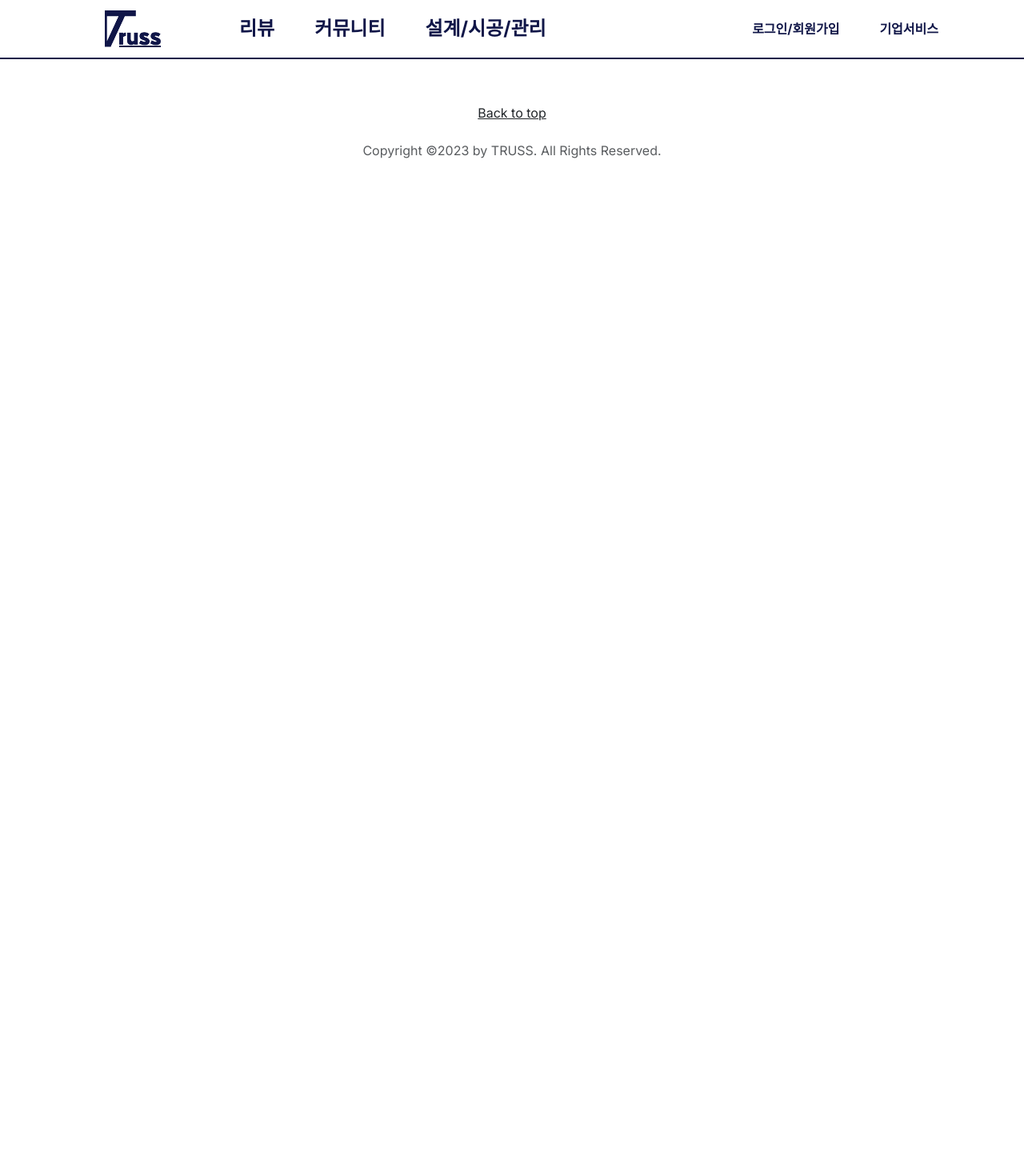
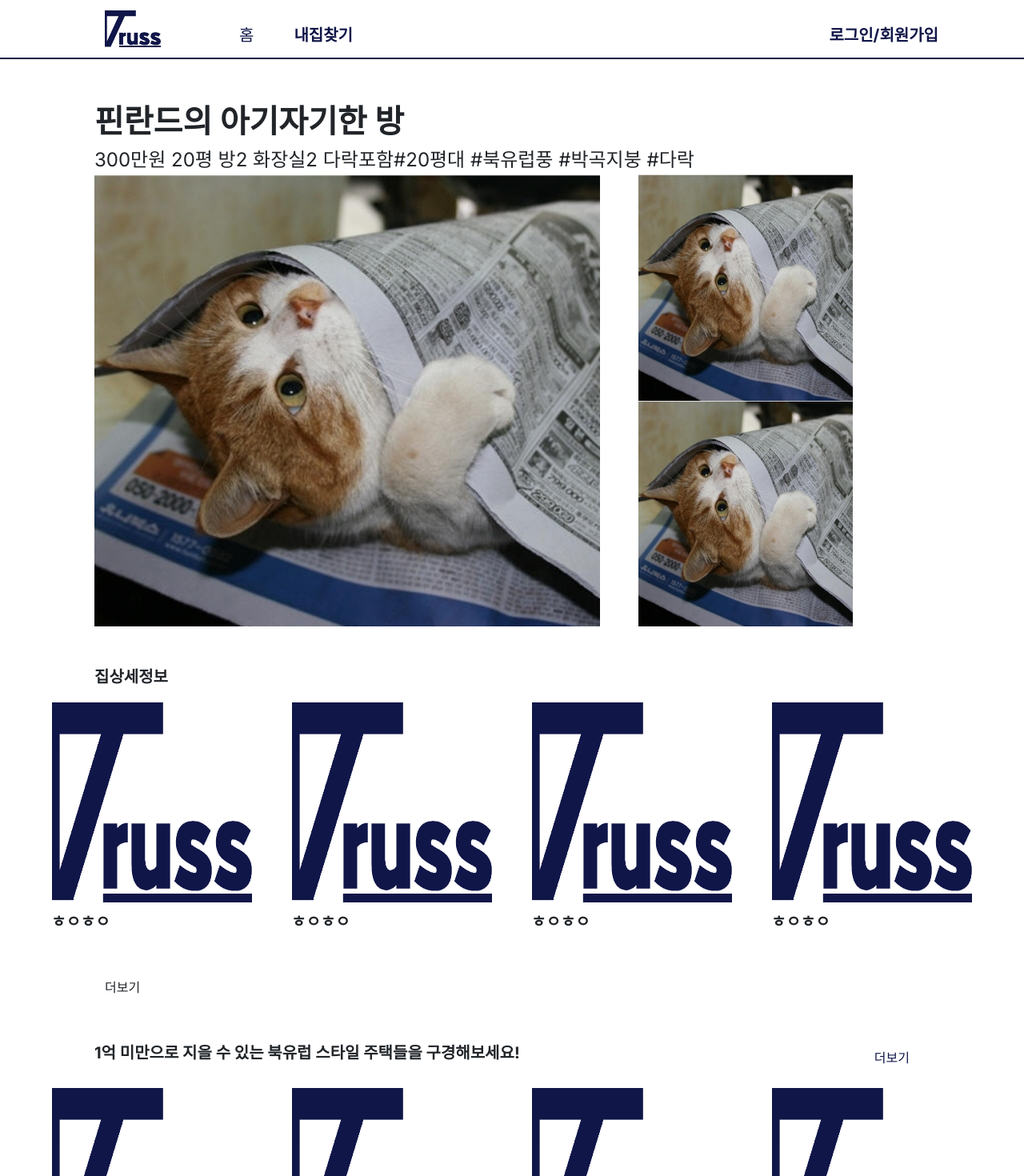
Before and after one commit to Trusstree/woomzip_frontend, a Next.js app: page /test in a window 1280 px wide. Shown: the top 1470 px of the page at 80% size. Before the commit the page ends 800 px from the top, so only its background shows below. Built offline with nearby package versions, Linux system fonts and the light colour scheme; no server answers.

Commit message:
S3 사진 불러오기

```diff
--- a/package.json
+++ b/package.json
@@ -9,7 +9,8 @@
     "lint": "next lint"
   },
   "dependencies": {
-    "aws-sdk": "^2.1472.0",
+    "@aws-sdk/client-s3": "^3.437.0",
+    "@aws-sdk/s3-request-presigner": "^3.437.0",
     "axios": "^1.4.0",
     "bootstrap": "^5.3.0",
     "crypto-js": "^4.1.1",
--- a/src/app/Header.tsx
+++ b/src/app/Header.tsx
@@ -23,43 +23,50 @@ export default function Header(props: HeaderProps) {
           </RouteButton>
 
           <div className="d-flex align-items-center me-auto">
-            <RouteButton url={"/reviews"} className="fs-4">
+            <RouteButton url={"/"} className="fs-5">
+              홈
+            </RouteButton>
+            {/* <RouteButton url={"/reviews"} className="fs-5">
               리뷰
+            </RouteButton> */}
+            <RouteButton url={"/test"} className="fs-5">
+              내집찾기
             </RouteButton>
-            <RouteButton url={"/community"} className="fs-4">
+            {/* <CollapsingButton collapsedId="collapsedBar" className="fs-5">
+              내집찾기
+            </CollapsingButton> */}
+            {/* <RouteButton url={"/community"} className="fs-5">
               커뮤니티
-            </RouteButton>
-            <CollapsingButton collapsedId="collapsedBar" className="fs-4">
-              설계/시공/관리
-            </CollapsingButton>
+            </RouteButton> */}
+
           </div>
 
           <div className="d-flex align-items-center ms-5">
             <SigninButton/>
-            <RouteButton url={"/service"}>
+            {/* <RouteButton url={"/service"}>
               기업서비스
-            </RouteButton>
+            </RouteButton> */}
           </div>
         </div>
-        {collapsedPage}
+        {/* {collapsedPage} */}
       </div>
     </div>
   );
 }
 
-const collapsedPage = [
-  (<div className="collapse collapsedBar row" id={"collapsedBar"}
-  style={{color:"#141468", borderTopStyle:"solid", borderTopColor:"#101648", borderTopWidth:"2px"}}>
-    <div className="col-7 container d-flex align-items-center me-auto">
-      <RouteButton url={"/reviews"} className="fs-4">
-        설계
-      </RouteButton>
-      <RouteButton url={"/community"} className="fs-4">
-        시공
-      </RouteButton>
-      <RouteButton url={"/posts"} className="fs-4">
-        관리
-      </RouteButton>
-    </div>
-  </div>)
-]
+// const collapsedPage = [
+//   (<div className="collapse collapsedBar row" id={"collapsedBar"}
+//   style={{color:"#141468", borderTopStyle:"solid", borderTopColor:"#101648", borderTopWidth:"2px"}}>
+//     <div className="col-7 container d-flex align-items-center me-auto">
+//       <RouteButton url={"/reviews"} className="fs-4">
+//         설계
+//       </RouteButton>
+//       <RouteButton url={"/community"} className="fs-4">
+//         시공
+//       </RouteButton>
+//       <RouteButton url={"/posts"} className="fs-4">
+//         관리
+//       </RouteButton>
+//     </div>
+//   </div>)
+// ]
--- a/src/app/test/page.tsx
+++ b/src/app/test/page.tsx
@@ -1,17 +1,100 @@
-"use client"
-
-import { useSession } from "next-auth/react";
+import MainPagePost from "@/components/posts/MainPagePost";
+import PostMenu from "@/components/posts/PostMenu";
 
 export default function Home() {
+  return (
+    <main className={`container px-5`}>
+      {/* 집 정보 */}
+      <div>
+        {/* 제목 */}
+        <div className={`my-5`}>
+          <div className="fs-1 fw-bold">핀란드의 아기자기한 방</div>
+          <div className="d-flex justify-contents-between">
+            <div className="fs-4">300만원 20평 방2 화장실2 다락포함</div>
+            <div className="fs-4">#20평대 #북유럽풍 #박곡지붕 #다락</div>
+          </div>
+        </div>
+        {/* 사진 */}
+        <div className={`row g-5`}>
+          <div className="col-8 row gx-5">
+            <img
+              alt="main post"
+              src="Newspaper.png"
+            />
+          </div>
 
-  const { data: session } = useSession();
+          <div className="col-4 row gx-5">
+            <img
+              alt="sub post 1"
+              src="Newspaper.png"
+            />
+            <img
+              alt="sub post 2"
+              src="Newspaper.png"
+            />
+          </div>
+        </div>
 
-  console.log(session);
+        {/* 상세정보 */}
+        <div className="">
+          <PostMenu
+            title={"집상세정보"}
+            routeUrl={"/posts"}>
+            <div className="d-flex justify-content-center">
+              <MainPagePost url={"/"} src={"logo_truss.png"}>ㅎㅇㅎㅇ</MainPagePost>
+              <MainPagePost url={"/"} src={"logo_truss.png"}>ㅎㅇㅎㅇ</MainPagePost>
+              <MainPagePost url={"/"} src={"logo_truss.png"}>ㅎㅇㅎㅇ</MainPagePost>
+              <MainPagePost url={"/"} src={"logo_truss.png"}>ㅎㅇㅎㅇ</MainPagePost>
+            </div>
+          </PostMenu>
 
-  return (
-    <main className={`container`}>
-      <div>
+          <div className={`btn`}>
+            더보기
+          </div>
+        </div>
       </div>
+
+      <PostMenu
+        title={"1억 미만으로 지을 수 있는 북유럽 스타일 주택들을 구경해보세요!"}
+        routeUrl={"/posts"}
+        routeText={"더보기"}>
+        <div className="d-flex justify-content-center">
+          <MainPagePost url={"/"} src={"logo_truss.png"}>ㅎㅇㅎㅇ</MainPagePost>
+          <MainPagePost url={"/"} src={"logo_truss.png"}>ㅎㅇㅎㅇ</MainPagePost>
+          <MainPagePost url={"/"} src={"logo_truss.png"}>ㅎㅇㅎㅇ</MainPagePost>
+          <MainPagePost url={"/"} src={"logo_truss.png"}>ㅎㅇㅎㅇ</MainPagePost>
+        </div>
+      </PostMenu>
     </main>
-  )
+  );
 }
+
+
+type data = {
+  src: string
+  label: string
+  expl: string
+}
+
+const data = [
+  {
+    src:"Sanga.png",
+    label:"First slide label",
+    expl:"Some representative placeholder content for the first slide."
+  },
+  {
+    src:"Pyramid.png",
+    label:"Second slide label",
+    expl:"Some representative placeholder content for the second slide."
+  },
+  {
+    src:"SangaHouse.png",
+    label:"Third slide label",
+    expl:"Some representative placeholder content for the third slide."
+  },
+  {
+    src:"SoloHouse.png",
+    label:"Fourth slide label",
+    expl:"Some representative placeholder content for the fourth slide."
+  },
+] as data[];
--- a/src/components/RouteButton.tsx
+++ b/src/components/RouteButton.tsx
@@ -1,7 +1,7 @@
 "use client"
 
 import { Children } from "@/types/props";
-import { useRouter } from "next/navigation";
+import { usePathname, useRouter } from "next/navigation";
 import { CSSProperties } from "react";
 
 type RouteButtonProps = {
@@ -13,11 +13,14 @@ type RouteButtonProps = {
 
 export default function RouteButton(props: RouteButtonProps) {
   const router = useRouter();
+  const pathname = usePathname();
+
   const { className, url, children, style } = props;
+
   return (
   <button type="button"
     style={{...style, color:"#101648"}}
-    className={`${className?className:""} px-4 py-2 btn rounded-lg fw-bold`}
+    className={`${className?className:""} px-4 py-2 btn rounded-lg ${url==pathname?"fw-bold":""} align-self-end`}
     onClick={()=>{router.push(url);}}>
     {children}
   </button>
--- a/src/components/auth/SigninButton.tsx
+++ b/src/components/auth/SigninButton.tsx
@@ -10,14 +10,14 @@ export default function SigninButton(){
       {session?
         <button type="button"
           style={{color:"#101648"}}
-          className={`px-4 py-2 btn rounded-lg fw-bold`}
+          className={`px-4 py-2 btn rounded-lg fs-5 fw-bold align-self-end`}
           onClick={()=>{signOut()}}
           > 로그아웃
         </button>
         :
         <button type="button"
           style={{color:"#101648"}}
-          className={`px-4 py-2 btn rounded-lg fw-bold`}
+          className={`px-4 py-2 btn rounded-lg fs-5 fw-bold align-self-end`}
           onClick={()=>{signIn()}}
           > 로그인/회원가입
         </button>
```
Also changed, not shown: src/app/test/page1.tsx (added, +34 -0 lines), src/components/test/TestButton.tsx (+4 -13 lines), src/utils/s3.ts (+31 -12 lines), public/Newspaper.png (renamed from public/신문지집.png), 1 other file (tests, documents, lock files or other folders).
